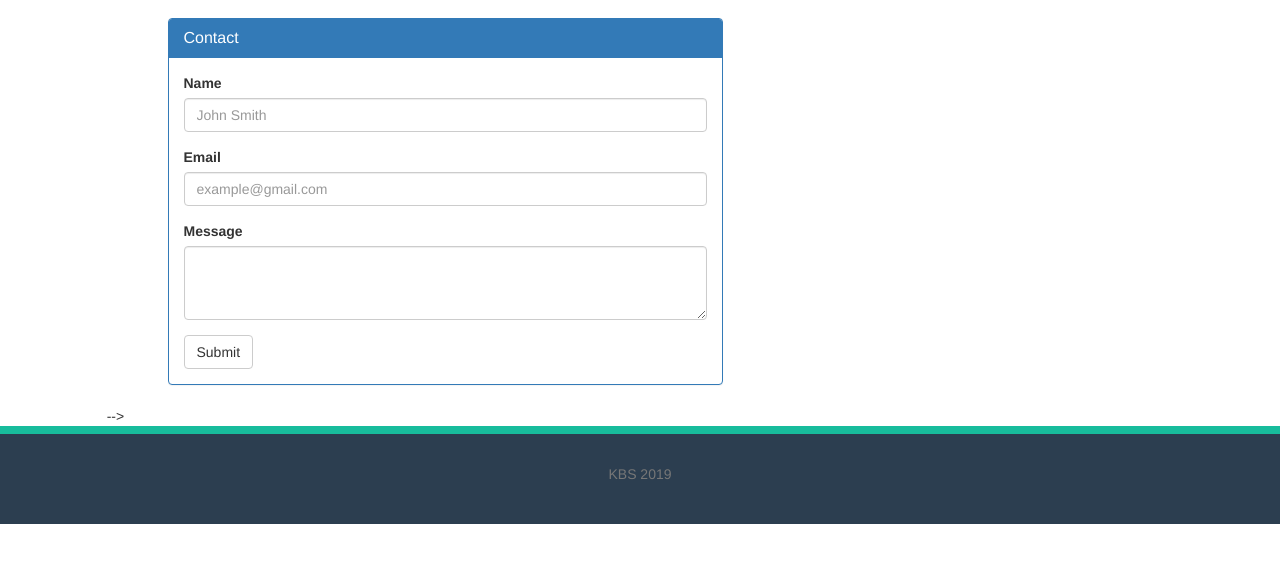
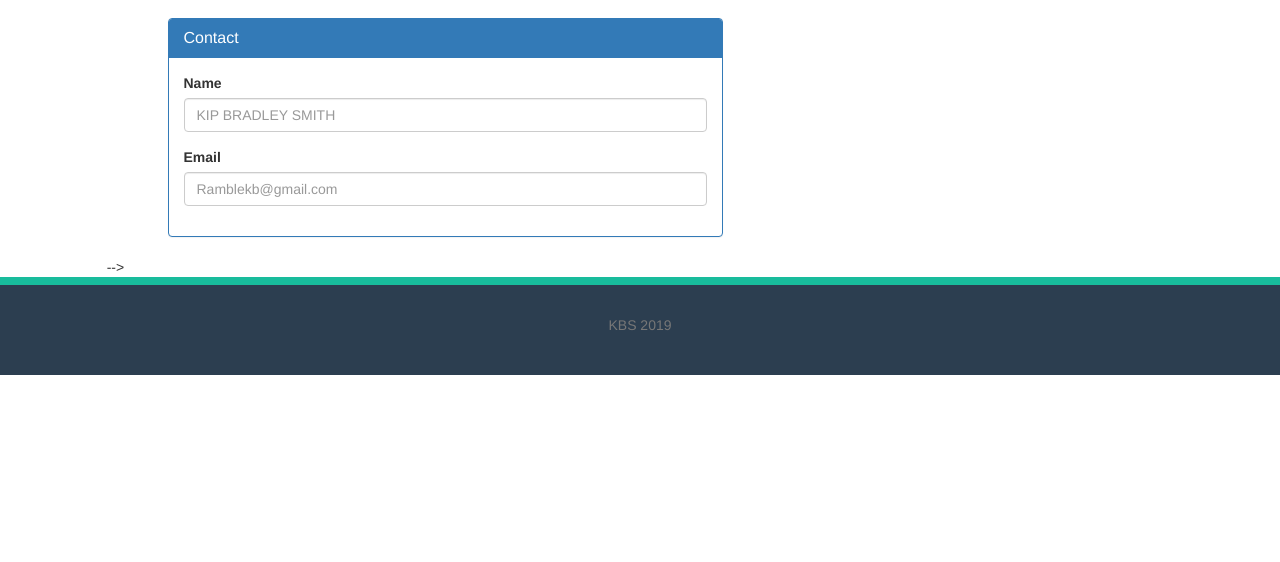
Before and after one commit to ramblekb/KipSmithPage, a plain HTML site: page contact.html in a window 1280 px wide. Shown: the part 54-616 px from the top of the page. Drawn offline with nearby package versions, Linux system fonts and the light colour scheme.

Commit message:
Update contact.html

```diff
--- a/contact.html
+++ b/contact.html
@@ -47,18 +47,20 @@
 						<form>
  							<div class="form-group">
     						<label for="name">Name</label>
-    						<input type="text" class="form-control" id="name" placeholder="John Smith" required="required">
+    						<input type="text" class="form-control" id="name" placeholder="KIP BRADLEY SMITH" required="required">
  							</div>
 
  							<div class="form-group">
    							<label for="email">Email</label>
-   							<input type="email" class="form-control" id="email" placeholder="example@gmail.com" required="required">
+   							<input type="email" class="form-control" id="email" placeholder="Ramblekb@gmail.com" required="required">
   						</div>
 
-  						<div class="form-group">
+  						<!--
+							<div class="form-group">
    							<label for="message">Message</label>
    							<textarea class="form-control" rows="3" id="message" required="required"></textarea>
   						</div>
+<!--
 
 							<button type="submit" class="btn btn-default">Submit</button>
 						</form>
```
